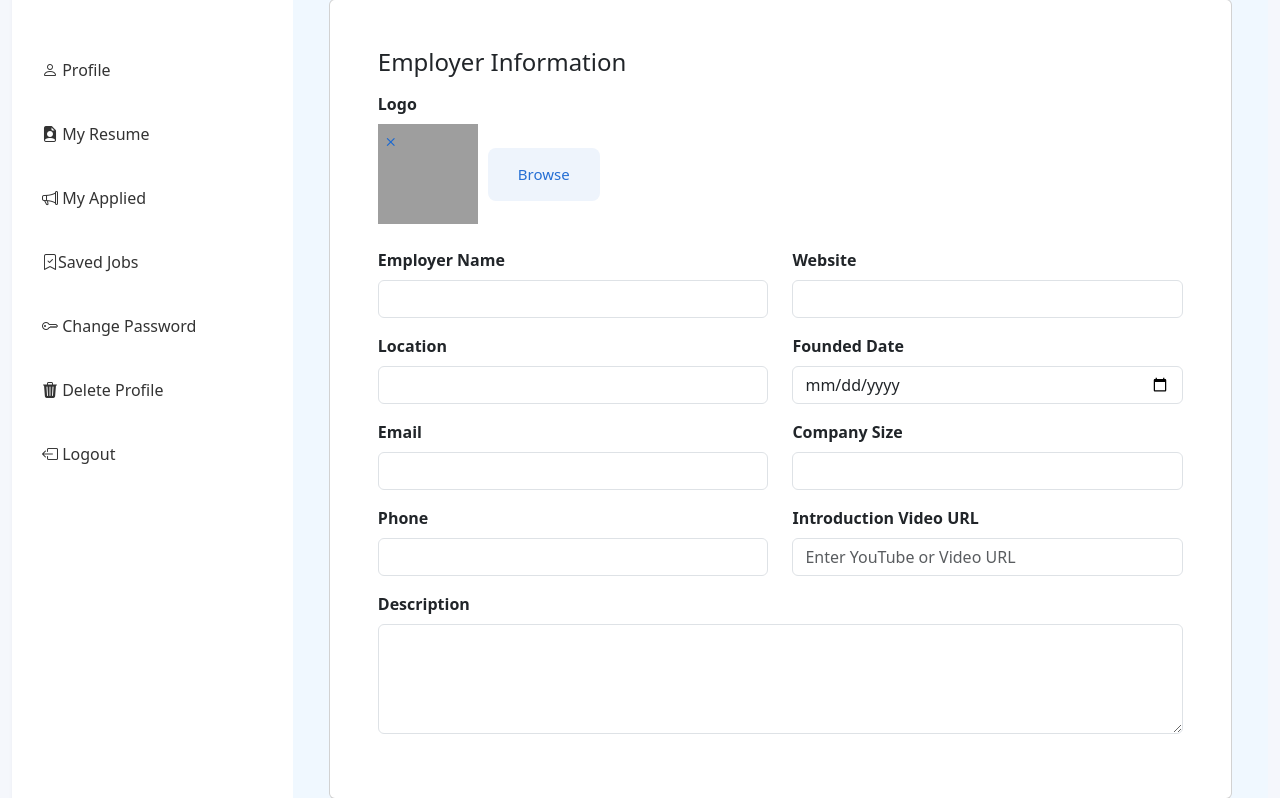
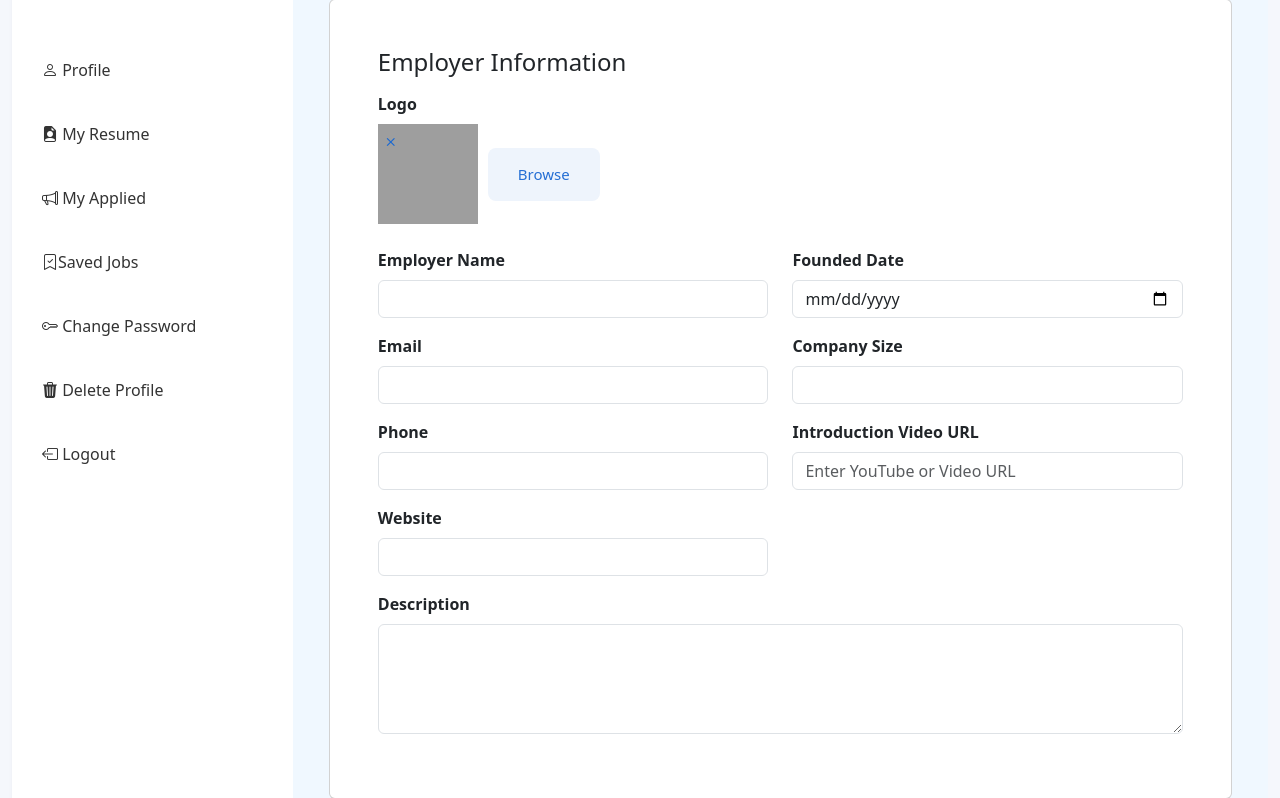
Before and after one commit to AV3111997/Job_Portal, a Django app: page /employer_profile/ in a window 1280 px wide. Shown: the part 223-1021 px from the top of the page. Run offline with Django 5.2, Linux system fonts and the light colour scheme; the visitor is signed in with stand-in values (Sample User, id 1); data that the repository does not hold is empty; some libraries are stand-ins or nearby versions; grey boxes are pictures that could not be loaded.

Commit message:
made minor changes in employer model and associated form

```diff
--- a/job_portal/app/forms.py
+++ b/job_portal/app/forms.py
@@ -17,7 +17,6 @@ class EmployerForm(forms.ModelForm):
         model = Employer
         fields = [
             'employer_name',
-            'location',
             'email',
             'phone_no',
             'website',
--- a/job_portal/app/models.py
+++ b/job_portal/app/models.py
@@ -139,7 +139,6 @@ class Employer(models.Model):
         User, on_delete=models.CASCADE, related_name="employers"
     )
     employer_name = models.CharField(max_length=255)
-    location = models.CharField(max_length=255)
     email = models.EmailField(max_length=255)
     phone_no = models.CharField(max_length=20)
     website = models.URLField(max_length=200)
@@ -252,6 +251,7 @@ class JobPosting(models.Model):
     gender = models.CharField(max_length=10, choices=GENDER_CHOICES, blank=True)
     apply_type = models.CharField(max_length=50, choices=APPLY_TYPE_CHOICES)
     urgency_level = models.CharField(max_length=10, choices=URGENCY_LEVEL_CHOICES)
+    date_posted = models.DateTimeField(auto_now_add=True)
     external_url = models.URLField(blank=True, null=True)
     apply_email = models.EmailField(blank=True, null=True)
     salary_type = models.CharField(
--- a/job_portal/app/templates/employer_profile.html
+++ b/job_portal/app/templates/employer_profile.html
@@ -51,11 +51,6 @@
                                     <div class="text-danger">{{ employer_form.employer_name.errors }}</div>
                                 </div>
                                 <div class="form-group mb-3">
-                                    <label class="form-label fw-semibold" for="id_location">Location</label><br>
-                                    {{ employer_form.location|add_class:"form-control employer_profile_input" }}
-                                    <div class="text-danger">{{ employer_form.location.errors }}</div>
-                                </div>
-                                <div class="form-group mb-3">
                                     <label class="form-label fw-semibold" for="id_email">Email</label><br>
                                     {{ employer_form.email|add_class:"form-control employer_profile_input" }}
                                     <div class="text-danger">{{ employer_form.email.errors }}</div>
@@ -65,13 +60,13 @@
                                     {{ employer_form.phone_no|add_class:"form-control employer_profile_input" }}
                                     <div class="text-danger">{{ employer_form.phone_no.errors }}</div>
                                 </div>
-                            </div>
-                            <div class="col">
                                 <div class="form-group mb-3">
                                     <label class="form-label fw-semibold" for="id_website">Website</label><br>
                                     {{ employer_form.website|add_class:"form-control employer_profile_input" }}
                                     <div class="text-danger">{{ employer_form.website.errors }}</div>
                                 </div>
+                            </div>
+                            <div class="col">
                                 <div class="form-group mb-3">
                                     <label class="form-label fw-semibold" for="id_founded_date">Founded Date</label><br>
                                     {{ employer_form.founded_date|add_class:"form-control employer_profile_input" }}
```
Also changed, not shown: job_portal/app/migrations/0002_jobposting_date_posted.py (added), job_portal/app/migrations/0003_remove_employer_location.py (added).
